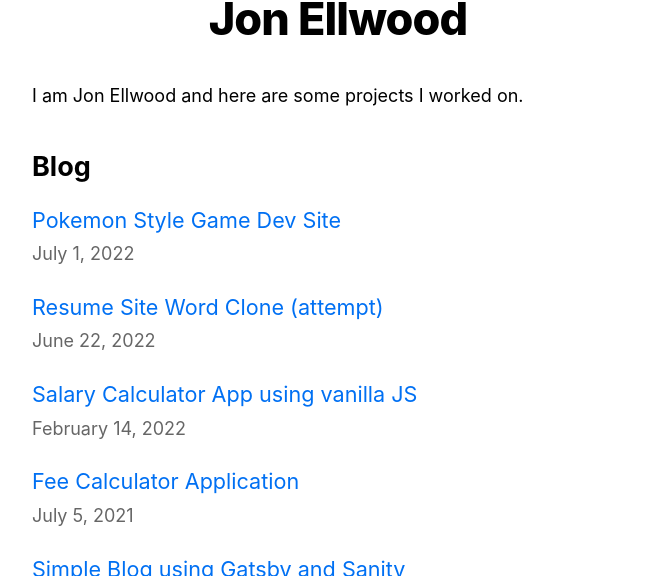
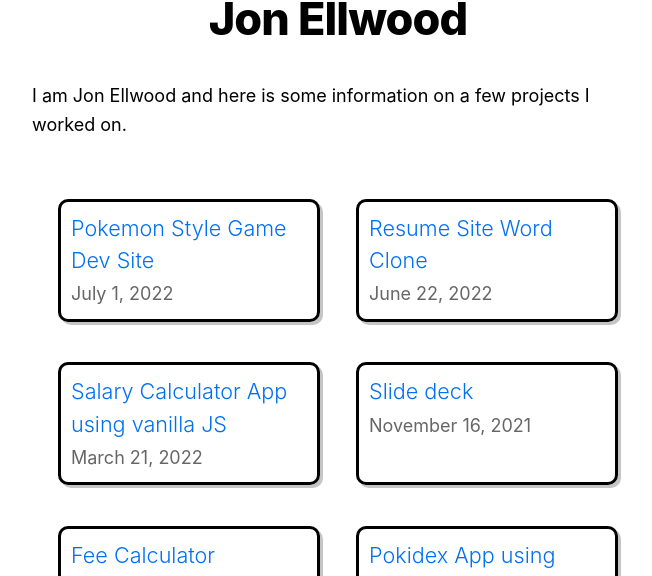
Before and after one commit to jonellwood/jonellwood_projects, a Next.js app: page / in a window 1280 px wide. Shown: the part 224-800 px from the top of the page, without its empty margins (302-954 px from the left). Built offline with nearby package versions, Linux system fonts and the light colour scheme.

Commit message:
ui tweaks and added some more content

```diff
--- a/pages/index.js
+++ b/pages/index.js
@@ -20,13 +20,19 @@ export default function Home({ allPostsData }) {
       <Head>
         <title>{siteTitle}</title>
       </Head>
-      <section className="{utilStyles.headingMd}">
-        <p>I am Jon Ellwood and here are some projects I worked on.</p>
+      <section className="{utilStyles.headingMdWordy}">
+        <p>
+          I am Jon Ellwood and here is some information on a few projects I
+          worked on.
+        </p>
       </section>
       <section className={`${utilStyles.headingMd} ${utilStyles.padding1px}`}>
-        <h2 className={utilStyles.headingLg}>Blog</h2>
+        <h2 className={utilStyles.headingLg}></h2>
         <ul className={utilStyles.list}>
-          {allPostsData.map(({ id, date, title }) => (
+          {allPostsData.map(
+            ({ id, date, title }) => (
+              console.log(date + " " + title + " " + id),
+              (
                 <li className={utilStyles.listItem} key={id}>
                   <Link href={`/posts/${id}`}>
                     <a>{title}</a>
@@ -36,7 +42,9 @@ export default function Home({ allPostsData }) {
                     <Date dateString={date} />
                   </small>
                 </li>
-          ))}
+              )
+            )
+          )}
         </ul>
       </section>
     </Layout>
--- a/posts/gatsby-sanity-blog.md
+++ b/posts/gatsby-sanity-blog.md
@@ -1,6 +1,6 @@
 ---
 title: "Simple Blog using Gatsby and Sanity"
-date: "2021-05-29"
+date: "2021-03-15"
 ---
 
 I was asked to create a very simple blog site where updates regarding a long term project could be posted. The requirements were that it be simple to use, fast to load, and allow users to add blog posts without assistance. I opted for a Gatsby site with Sanity as the CMS. I am not responsible for the content nor the frequency of the content posting (just saying)
--- /dev/null
+++ b/posts/pokidex-app.md
@@ -0,0 +1,10 @@
+---
+title: "Pokidex App using React and Redux"
+date: "2021-06-13"
+---
+
+Why does everyone seem to make a Pokedex app when learning how to interact with API's? Because it is so much fun!
+
+My attempt at it can be found [here](https://hopeful-shannon-20857d.netlify.app/).
+
+This was a great learning experience using the Pokemon API but good exposure to Redux as well. And I like the styling I did on it as well.
--- a/posts/resume-site.md
+++ b/posts/resume-site.md
@@ -1,5 +1,5 @@
 ---
-title: "Resume Site Word Clone (attempt)"
+title: "Resume Site Word Clone"
 date: "2022-06-22"
 ---
 
--- a/posts/salary-calculator-app.md
+++ b/posts/salary-calculator-app.md
@@ -1,6 +1,6 @@
 ---
 title: "Salary Calculator App using vanilla JS"
-date: "2022-02-14"
+date: "2022-03-21"
 ---
 
 One day while installing a printer at a new workstation I watched a conversation between two managers discussing a coming years budget and salary increases for employees. The pay scale has 13 pay grades and each grade has 12 steps.
--- /dev/null
+++ b/posts/slide-deck.md
@@ -0,0 +1,8 @@
+---
+title: "Slide deck"
+date: "2021-11-16"
+---
+
+All about the slide deck I made for the Municode pitch to City Council.
+
+See the deck [here](https://municode.us).
--- a/styles/global.css
+++ b/styles/global.css
@@ -15,11 +15,12 @@ body {
 a {
   color: #0070f3;
   text-decoration: none;
+  font-weight: 300;
 }
 
-a:hover {
+/* a:hover {
   text-decoration: underline;
-}
+} */
 
 img {
   max-width: 100%;
--- a/styles/utils.module.css
+++ b/styles/utils.module.css
@@ -24,6 +24,11 @@
   font-size: 1.2rem;
   line-height: 1.5;
 }
+.headingMdWordy {
+  font-size: 1.2rem;
+  line-height: 1.5;
+  text-align: center;
+}
 
 .borderCircle {
   border-radius: 9999px;
@@ -37,14 +42,31 @@
   padding-top: 1px;
 }
 
-.list {
+/* .list {
   list-style: none;
   padding: 0;
   margin: 0;
+} */
+.list {
+  display: grid;
+  grid-template-columns: 1fr 1fr;
+  list-style: none;
+  padding: 4px;
+  margin: 4px;
 }
 
 .listItem {
-  margin: 0 0 1.25rem;
+  margin: 1rem 1rem 1.25rem;
+  border: solid black 3px;
+  border-radius: 10px;
+  box-shadow: 3px 3px #66666660;
+  padding: 10px;
+  text-decoration: none;
+}
+
+.listItem:hover {
+  text-decoration: none;
+  box-shadow: 5px 5px #66666660;
 }
 
 .lightText {
```
Also changed, not shown: components/footer.js (added, +10 -0 lines), lib/posts.js (+2 -13 lines), public/images/word-resume.jpg (added), 1 other file (tests, documents, lock files or other folders). Lines whose indentation alone changed are shown as unchanged.
